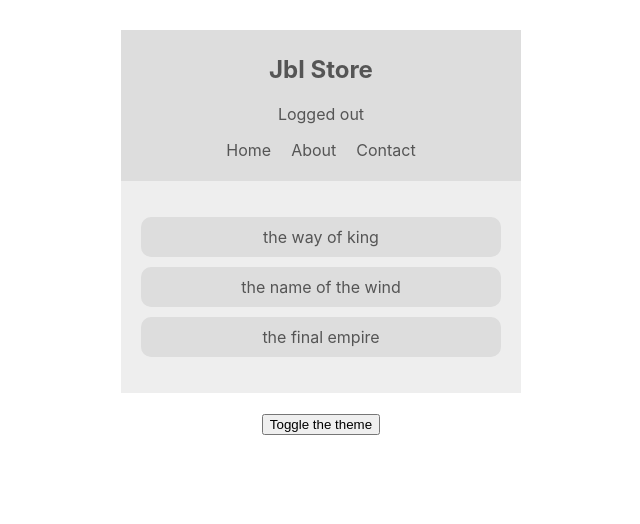
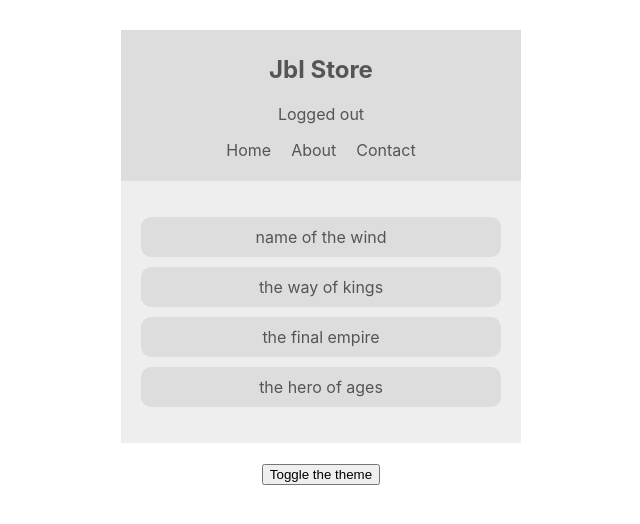
Before and after one commit to jiwomdf/React_JBL, a React (Create React App) app: page / in a window 1280 px wide. Shown: the top 524 px of the page, without its empty margins (319-959 px from the left). Built offline with nearby package versions, Linux system fonts and the light colour scheme.

Commit message:
using hook

```diff
--- a/package.json
+++ b/package.json
@@ -8,7 +8,8 @@
     "@testing-library/user-event": "^7.2.1",
     "react": "^16.13.1",
     "react-dom": "^16.13.1",
-    "react-scripts": "3.4.1"
+    "react-scripts": "3.4.1",
+    "uuid": "^8.3.0"
   },
   "scripts": {
     "start": "react-scripts start",
--- a/src/App.js
+++ b/src/App.js
@@ -4,6 +4,7 @@ import BookList from './components/BookList';
 import ThemeContextProvider from './contexts/ThemeContext';
 import ThemeToggle from './components/ThemeToggle';
 import AuthContextProvider from './contexts/AuthContext';
+import BookContextProvider from './contexts/BookContext';
 
 function App() {
   return (
@@ -11,7 +12,9 @@ function App() {
       <ThemeContextProvider >
         <AuthContextProvider>
           <Navbar />
-          <BookList />
+          <BookContextProvider>
+            <BookList />
+          </BookContextProvider>
           <ThemeToggle />
         </AuthContextProvider>
       </ThemeContextProvider>
--- a/src/components/BookList.js
+++ b/src/components/BookList.js
@@ -1,7 +1,8 @@
-import React, { Component } from 'react'
+import React, { useContext } from 'react'
 import { ThemeContext } from '../contexts/ThemeContext';
+import { BookContext } from '../contexts/BookContext';
 
-class BookList extends Component {
+/* class BookList extends Component {
     static contextType = ThemeContext
     render() {
         const { isLightTheme, light, dark } = this.context
@@ -16,6 +17,23 @@ class BookList extends Component {
             </div>
         );
     }
+} */
+
+const BookList = () => {
+    const { isLightTheme, light, dark } = useContext(ThemeContext);
+    const { books } = useContext(BookContext)
+    const theme = isLightTheme ? light : dark
+    return (
+        <div className='book-list' style={{ color: theme.syntax, background: theme.bg }}>
+            <ul>
+                {books.map(book => {
+                    return (
+                        <li key={book.id} style={{ background: theme.ui }}>{book.title}</li>
+                    )
+                })}
+            </ul>
+        </div>
+    );
 }
 
 export default BookList;
--- a/src/components/Navbar.js
+++ b/src/components/Navbar.js
@@ -1,8 +1,8 @@
-import React, { Component } from 'react'
+import React, { useContext } from 'react'
 import { ThemeContext } from '../contexts/ThemeContext';
 import { AuthContext } from '../contexts/AuthContext';
 
-class Navbar extends Component {
+/* class Navbar extends Component {
     render() {
         return (
             <AuthContext.Consumer>{(authContext) => (
@@ -30,6 +30,25 @@ class Navbar extends Component {
             </AuthContext.Consumer>
         );
     }
+} */
+
+const Navbar = () => {
+    const { isLightTheme, light, dark } = useContext(ThemeContext)
+    const { isAuthenticated, toggleAuth } = useContext(AuthContext)
+    const theme = isLightTheme ? light : dark
+    return (
+        <nav style={{ background: theme.ui, color: theme.syntax }}>
+            <h1>Jbl Store</h1>
+            <div onClick={toggleAuth}>
+                {isAuthenticated ? 'Logged in' : 'Logged out'}
+            </div>
+            <ul>
+                <li>Home</li>
+                <li>About</li>
+                <li>Contact</li>
+            </ul>
+        </nav>
+    );
 }
 
 export default Navbar;
--- a/src/components/ThemeToggle.js
+++ b/src/components/ThemeToggle.js
@@ -1,7 +1,7 @@
-import React, { Component } from 'react';
+import React, { useContext } from 'react';
 import { ThemeContext } from '../contexts/ThemeContext';
 
-class ThemeToggle extends Component {
+/* class ThemeToggle extends Component {
     static contextType = ThemeContext
     state = {}
     render() {
@@ -10,6 +10,13 @@ class ThemeToggle extends Component {
             <button onClick={toggleTheme}>Toggle the theme</button>
         );
     }
+} */
+
+const ThemeToggle = () => {
+    const { toggleTheme } = useContext(ThemeContext)
+    return (
+        <button onClick={toggleTheme}>Toggle the theme</button>
+    );
 }
 
 export default ThemeToggle;
--- /dev/null
+++ b/src/contexts/BookContext.js
@@ -0,0 +1,25 @@
+import React, { createContext, useState } from 'react';
+import { v1 as uuidv1 } from 'uuid'
+export const BookContext = createContext()
+
+const BookContextProvider = (props) => {
+    const [books, setBook] = useState([
+        { title: 'name of the wind', id: 1 },
+        { title: 'the way of kings', id: 2 },
+        { title: 'the final empire', id: 3 },
+        { title: 'the hero of ages', id: 4 }
+    ])
+    const addBook = (title, author) => {
+        setBook([...books, { title: title, author: author, id: uuidv1() }])
+    }
+    const removeBook = (id) => {
+        setBook(books.filter(book => book.id !== id))
+    }
+    return (
+        <BookContext.Provider value={{ books }}>
+            {props.children}
+        </BookContext.Provider>
+    );
+}
+
+export default BookContextProvider;
```
Also changed, not shown: 1 other file (tests, documents, lock files or other folders).
